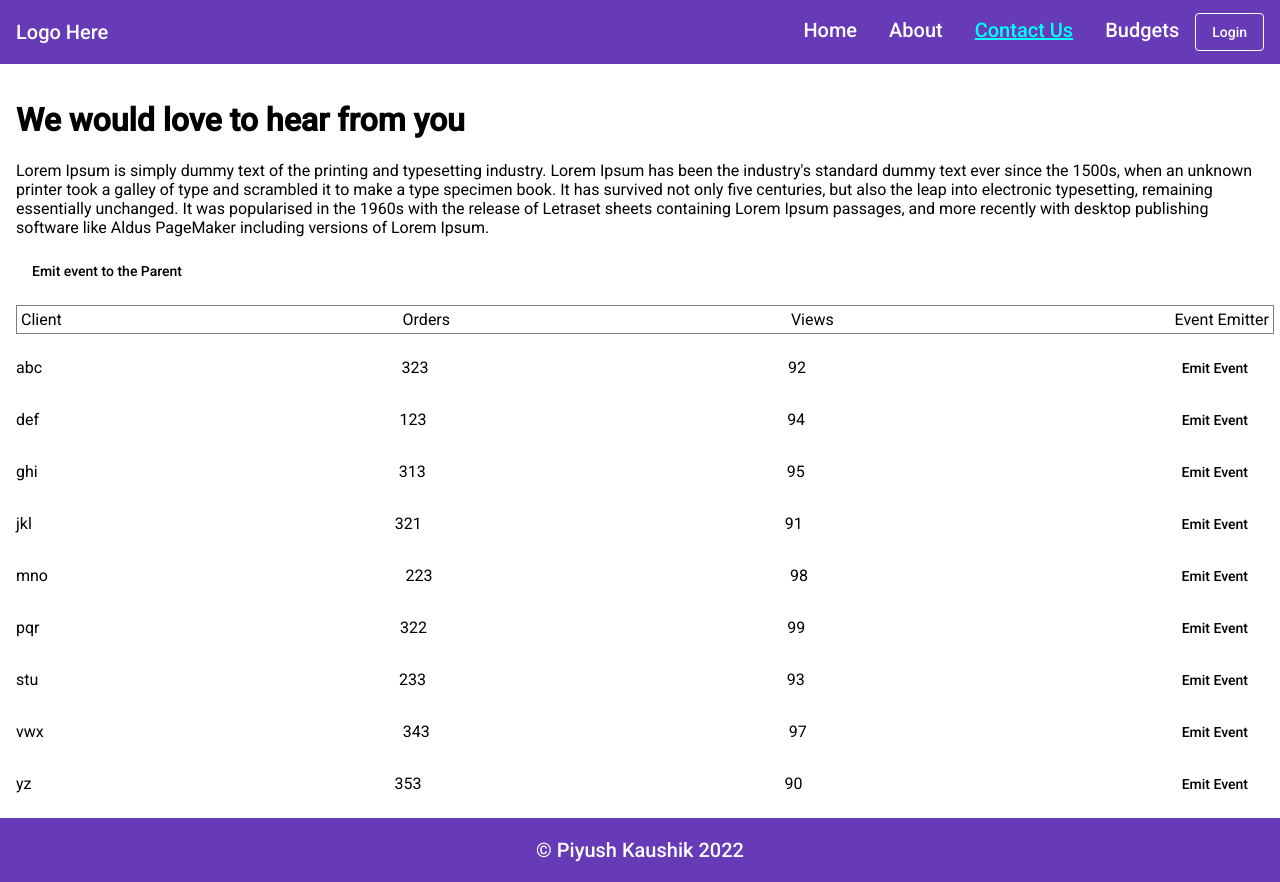
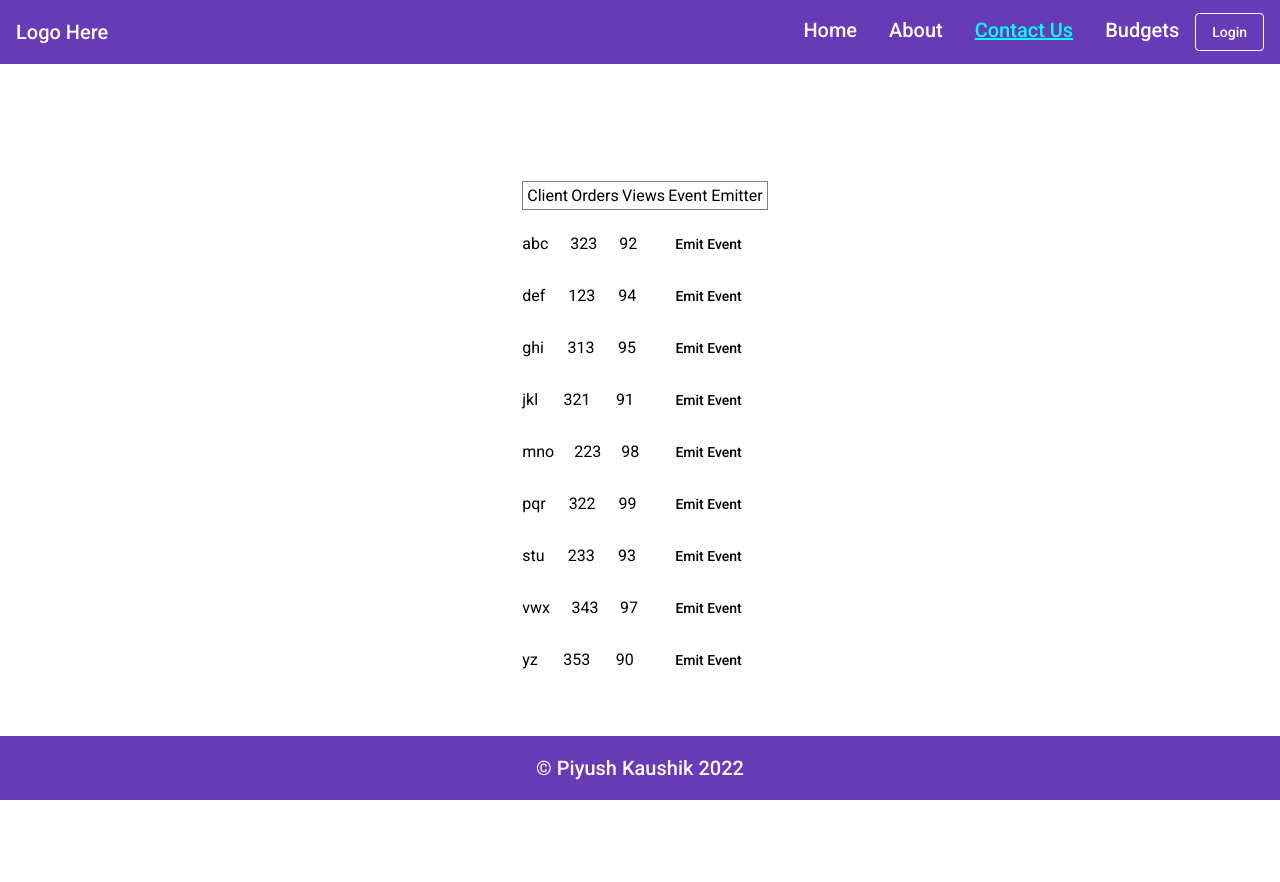
Before and after one commit to KaushikDev/expense-tracker-git, an Angular app: page /contact in a window 1280 px wide. After the commit the page ends 800 px from the top, so only its background shows below. Built offline with nearby package versions, Linux system fonts and the light colour scheme.

Commit message:
wupdated service

```diff
--- a/src/app/app.module.ts
+++ b/src/app/app.module.ts
@@ -21,6 +21,7 @@ import { MatToolbarModule } from '@angular/material/toolbar';
 import { MatCardModule } from '@angular/material/card';
 import { RouterModule, Routes } from '@angular/router';
 import { CommComponent } from './components/comm/comm.component';
+import { DetailsComponent } from './components/details/details.component';
 
 const appRoutes: Routes = [
   { path: '', component: HomeComponent },
@@ -33,6 +34,7 @@ const appRoutes: Routes = [
     component: BudgetsComponent,
   },
   { path: 'budgets/:id', component: SingleBudgetComponent },
+  { path: 'details', component: DetailsComponent },
 ];
 
 @NgModule({
@@ -47,6 +49,7 @@ const appRoutes: Routes = [
     BudgetsComponent,
     SingleBudgetComponent,
     CommComponent,
+    DetailsComponent,
   ],
   imports: [
     BrowserModule,
--- a/src/app/components/comm/comm.component.html
+++ b/src/app/components/comm/comm.component.html
@@ -1,8 +1,3 @@
-<h1>{{ title }}</h1>
-<p>{{ message }}</p>
-<button mat-button (click)="logThisInParentComp()">
-  Emit event to the Parent
-</button>
 <div class="header">
   <span>Client</span>
   <span>Orders</span>
--- a/src/app/components/comm/comm.component.ts
+++ b/src/app/components/comm/comm.component.ts
@@ -6,20 +6,13 @@ import { Component, EventEmitter, Input, OnInit, Output } from '@angular/core';
   styleUrls: ['./comm.component.css'],
 })
 export class CommComponent implements OnInit {
-  @Input() title = '';
-  @Input() message = '';
   @Input() tableData: { client: string; orders: number; views: number }[] = [];
-  @Output() childEvent = new EventEmitter();
   @Output() tableEvent = new EventEmitter();
 
   constructor() {}
 
   ngOnInit(): void {}
 
-  logThisInParentComp() {
-    this.childEvent.emit(this.message);
-  }
-
   launchTableEvent(data: any) {
     this.tableEvent.emit(data);
   }
--- a/src/app/components/contactus/contactus.component.html
+++ b/src/app/components/contactus/contactus.component.html
@@ -1,8 +1,5 @@
 <div class="contact">
   <app-comm
-    [title]="title"
-    [message]="message"
-    (childEvent)="showMessageInConsole($event)"
     [tableData]="tableData"
     (tableEvent)="showTableDataEmittedFromChild($event)"
   ></app-comm>
--- a/src/app/components/contactus/contactus.component.ts
+++ b/src/app/components/contactus/contactus.component.ts
@@ -1,4 +1,6 @@
 import { Component, OnInit } from '@angular/core';
+import { Route, Router } from '@angular/router';
+import { DetailService } from 'src/app/services/detail.service';
 
 @Component({
   selector: 'app-contactus',
@@ -6,10 +8,6 @@ import { Component, OnInit } from '@angular/core';
   styleUrls: ['./contactus.component.css'],
 })
 export class ContactusComponent implements OnInit {
-  title = 'We would love to hear from you';
-  message =
-    "Lorem Ipsum is simply dummy text of the printing and typesetting industry. Lorem Ipsum has been the industry's standard dummy text ever since the 1500s, when an unknown printer took a galley of type and scrambled it to make a type specimen book. It has survived not only five centuries, but also the leap into electronic typesetting, remaining essentially unchanged. It was popularised in the 1960s with the release of Letraset sheets containing Lorem Ipsum passages, and more recently with desktop publishing software like Aldus PageMaker including versions of Lorem Ipsum.";
-
   tableData: { client: string; orders: number; views: number }[] = [
     { client: 'abc', orders: 323, views: 92 },
     { client: 'def', orders: 123, views: 94 },
@@ -22,14 +20,13 @@ export class ContactusComponent implements OnInit {
     { client: 'yz', orders: 353, views: 90 },
   ];
 
-  constructor() {}
+  constructor(private router: Router, private detailService: DetailService) {}
 
   ngOnInit(): void {}
 
-  showMessageInConsole(event: any) {
-    console.log(event);
-  }
   showTableDataEmittedFromChild(event: any) {
-    console.log(event);
+    this.router.navigate(['/details']);
+    this.detailService.ob.next(event);
+    // console.log(event);
   }
 }
--- /dev/null
+++ b/src/app/components/details/details.component.html
@@ -0,0 +1,3 @@
+<h1>{{ client }}</h1>
+<h2>{{ orders }}</h2>
+<h3>{{ views }}</h3>
--- /dev/null
+++ b/src/app/components/details/details.component.ts
@@ -0,0 +1,23 @@
+import { Component, OnInit } from '@angular/core';
+import { DetailService } from 'src/app/services/detail.service';
+
+@Component({
+  selector: 'app-details',
+  templateUrl: './details.component.html',
+  styleUrls: ['./details.component.css'],
+})
+export class DetailsComponent implements OnInit {
+  client: string = 'NO CLIENT TO SHOW!!';
+  orders: number = 0;
+  views: number = 0;
+
+  constructor(private detailService: DetailService) {
+    this.detailService.ob.subscribe((val) => {
+      this.client = val.client;
+      this.orders = val.orders;
+      this.views = val.views;
+    });
+  }
+
+  ngOnInit(): void {}
+}
--- /dev/null
+++ b/src/app/services/detail.service.ts
@@ -0,0 +1,16 @@
+import { Injectable } from '@angular/core';
+import { BehaviorSubject, Subject, Observable, Subscription } from 'rxjs';
+
+interface EventDetails {
+  client: string;
+  orders: number;
+  views: number;
+}
+
+@Injectable({
+  providedIn: 'root',
+})
+export class DetailService {
+  ob = new BehaviorSubject<any>('');
+
+}
```
Also changed, not shown: src/app/components/details/details.component.css (added), 1 other file (tests, documents, lock files or other folders).
